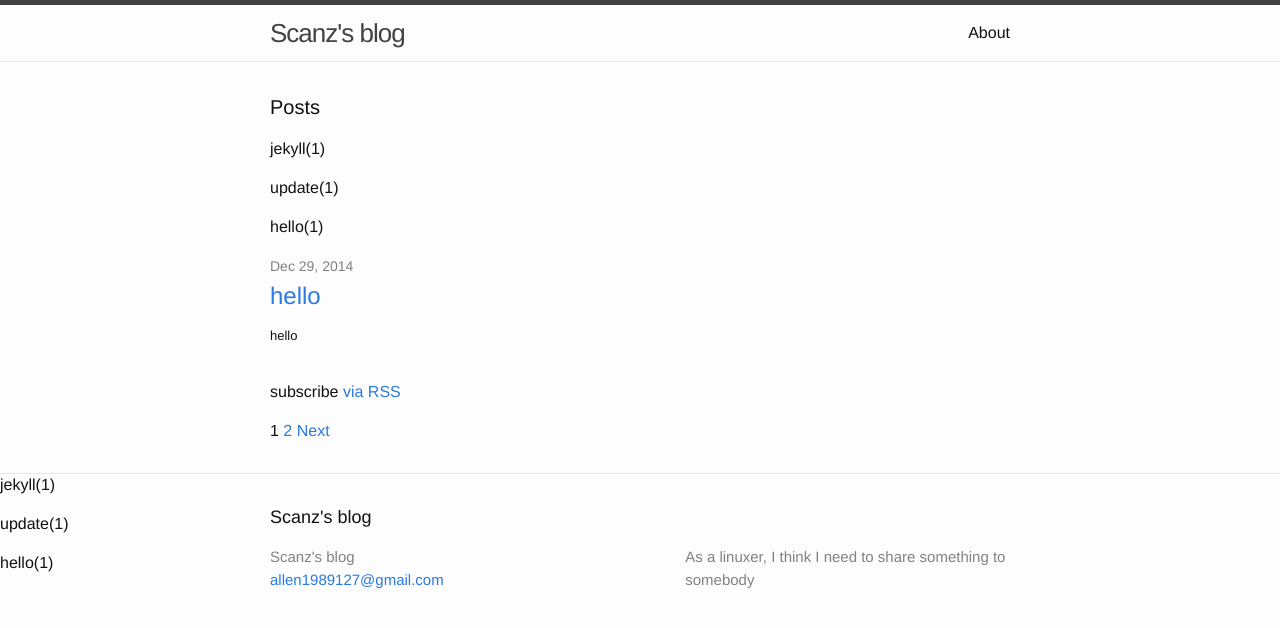
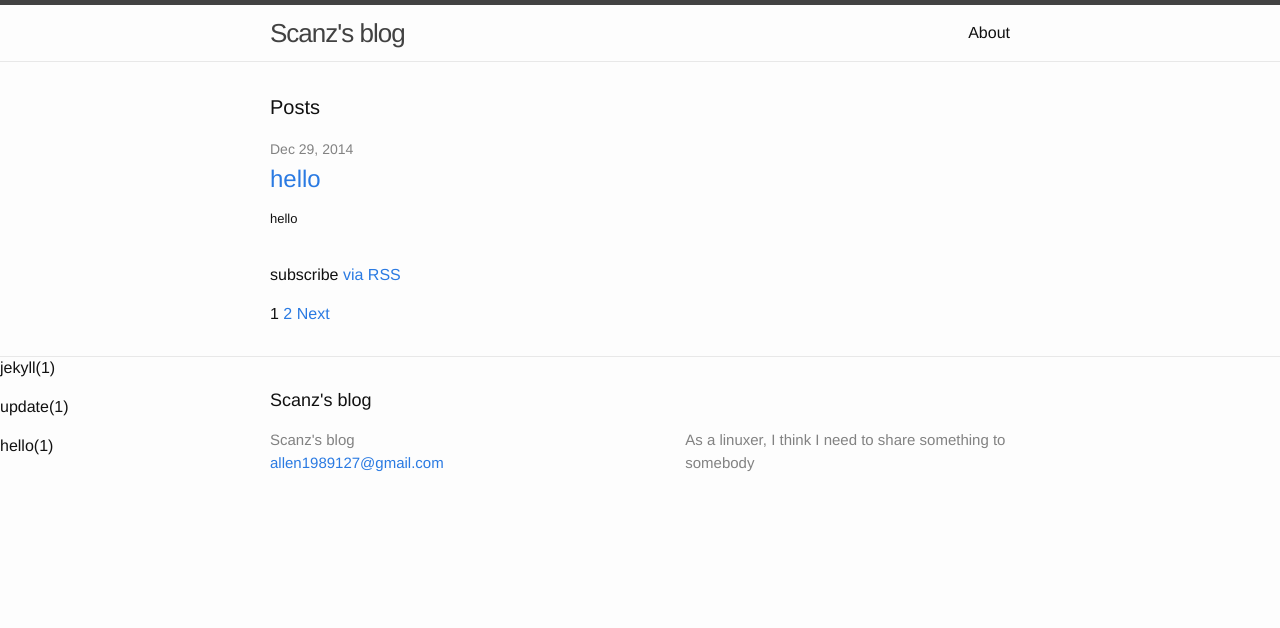
Before and after one commit to allen1989127/blog, a Jekyll site: the page built from index.html, in a window 1280 px wide. Shown: the top 628 px of the page. Built offline with Jekyll 4.4.1, drawn with Linux system fonts in a browser that asks for light colours; the list of posts is cut into pages by our own code.

Commit message:
list to left

```diff
--- a/index.html
+++ b/index.html
@@ -6,11 +6,6 @@ layout: default
 
   <h1 class="page-heading">Posts</h1>
 
-  <div id="list">
-  {% for category in site.categories %}
-  <p>{{ category | first }}<span>({{ category | last | size }})</span></p>
-  {% endfor %}
-  </div>
   <ul class="post-list">
       {% for post in paginator.posts %}
       <li>
```
